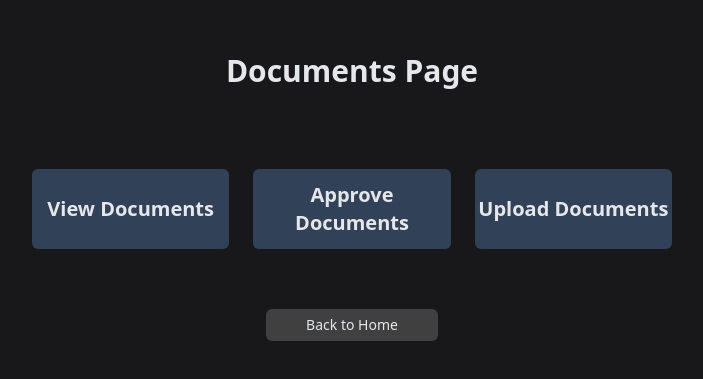
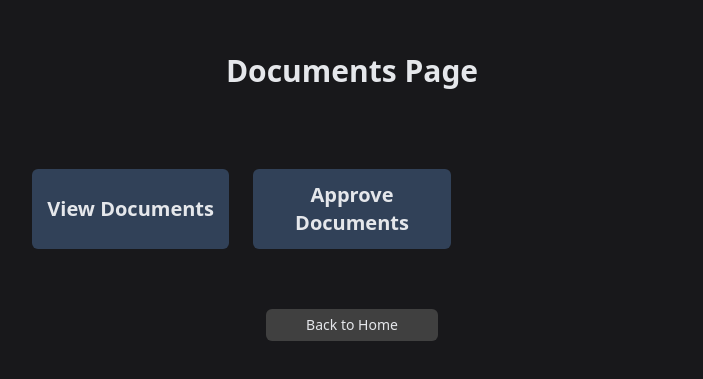
Before and after one commit to Nawshhh/docs-management-system, a React app in the folder frontend/: page /documents in a window 1280 px wide. Shown: the part 203-582 px from the top of the page, without its empty margins (288-991 px from the left). Built offline with nearby package versions, Linux system fonts and the light colour scheme; the HTML template or start-up script is replaced by a standard one.

Commit message:
removed upload documents button

```diff
--- a/frontend/src/pages/Documents.tsx
+++ b/frontend/src/pages/Documents.tsx
@@ -9,16 +9,11 @@ function Documents() {
     navigate("/admin-homepage");
   }
 
-
   const handleApproveDocuments = () => {
     navigate("");
   }
 
   const handleViewDocuments = () => {
-    navigate("");
-  }
-
-  const handleUploadDocuments = () => {
     navigate("");
   }
 
@@ -34,10 +29,6 @@ function Documents() {
                 className='flex items-center justify-center bg-slate-700 hover:bg-slate-600 rounded-md h-20 cursor-pointer'>
                 Approve Documents
             </button>
-            <button
-                className='flex items-center justify-center bg-slate-700 hover:bg-slate-600 rounded-md h-20 cursor-pointer'>
-                Upload Documents
-            </button>
         </div>
         <button
             onClick={handleHome}
```
